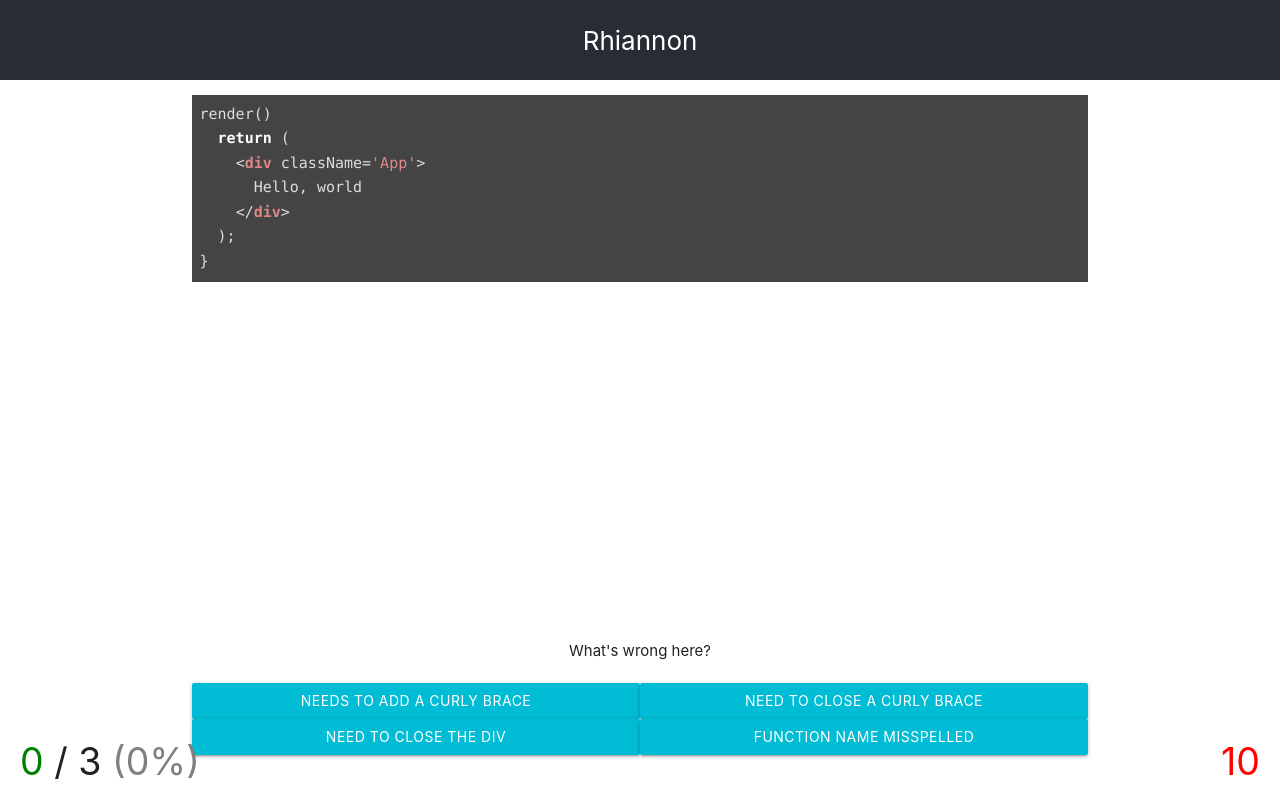
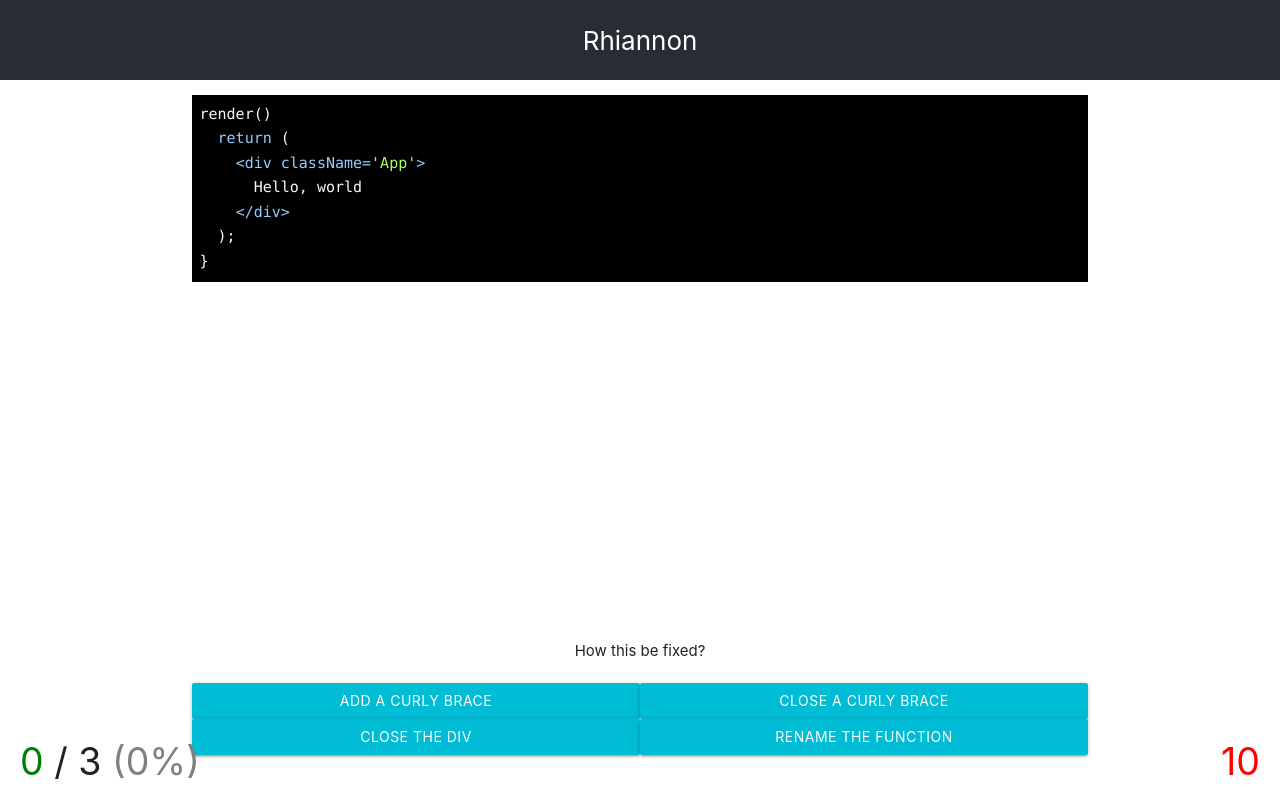
Before and after one commit to BrentNewhall/rhiannon, a React (Create React App) app: page / in a window 1280 px wide. Built offline with nearby package versions, Linux system fonts and the light colour scheme.

Commit message:
Make answers declarative

```diff
--- a/src/App.js
+++ b/src/App.js
@@ -1,7 +1,7 @@
 import React, { Component } from 'react';
 import './App.css';
 import SyntaxHighlighter from 'react-syntax-highlighter';
-import { dark } from 'react-syntax-highlighter/dist/esm/styles/hljs';
+import { irBlack } from 'react-syntax-highlighter/dist/esm/styles/hljs';
 
 import prompts from './prompts';
 
@@ -37,7 +37,7 @@
         answers: prompts[newIndex].answers,
         correctAnswer: prompts[newIndex].correctAnswer,
         buttonColor: ['cyan','cyan','cyan','cyan'],
-        question: "What's wrong here?",
+        question: "How this be fixed?",
         countdown: 10,
       });
     }
@@ -113,7 +113,7 @@
           Rhiannon
         </header>
         <div className="container code">
-          <SyntaxHighlighter language='javascript' style={dark}>{this.state.code}</SyntaxHighlighter>
+          <SyntaxHighlighter language='javascript' style={irBlack}>{this.state.code}</SyntaxHighlighter>
         </div>
         <footer className="container">
           <div className="row">
--- a/src/prompts.js
+++ b/src/prompts.js
@@ -2,30 +2,30 @@
     {
         code: "render()\n  return (\n    <div className='App'>\n      Hello, world\n    </div>\n  );\n}",
         answers: [
-            'Needs to add a curly brace',
-            'Need to close a curly brace',
-            'Need to close the div',
-            'Function name misspelled',
+            'Add a curly brace',
+            'Close a curly brace',
+            'Close the div',
+            'Rename the function',
         ],
         correctAnswer: 0,
     },
     {
         code: "employee = {\n  firstName: 'Alan',\n  lastName: 'Davies'\n  phoneNumber: '301-248-9325',\n  birthDate: '1972-03-28'\n}",
         answers: [
-            'Needs to close a curly brace',
-            'Too many closing curly braces',
-            'Needs comma',
-            'Wrong syntax for assignment',
+            'Close a curly brace',
+            'Add a curly brace',
+            'Add a comma',
+            'Change = to =>',
         ],
         correctAnswer: 2,
     },
     {
         code: "employee = {\n  firstName: 'Alan',\n  lastName: 'Davies',\n  phoneNumber: '301-248-9325',\n  birthDate; '1972-03-28'\n}",
         answers: [
-            'Needs to close a curly brace',
-            'Uses semicolon instead of colon',
-            'Needs comma',
-            'Wrong syntax for assignment',
+            'Close a curly brace',
+            'Use semicolon instead of colon',
+            'Add a comma',
+            'Change = to =>',
         ],
         correctAnswer: 1,
     },
```
